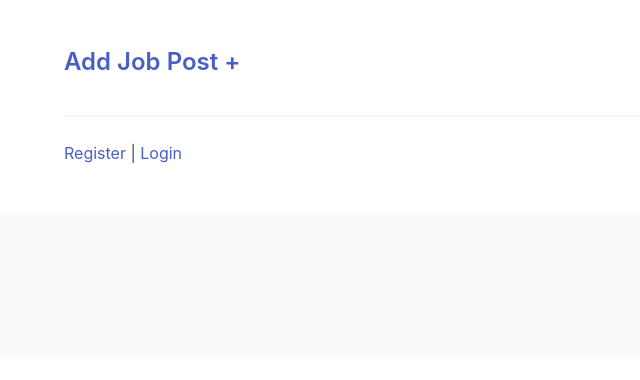
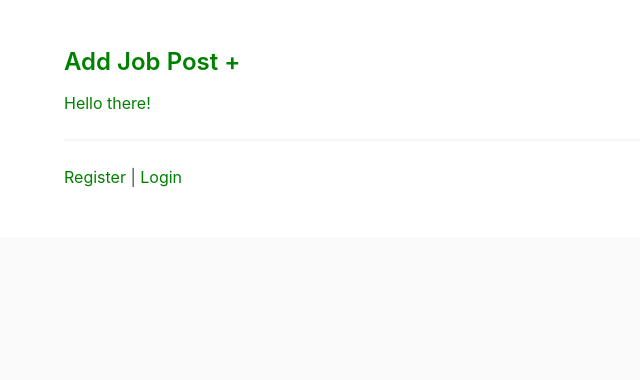
Before and after one commit to abenezerBelachew/shortTermJobs2, a Django app: page / in a window 1280 px wide. Shown: the top 380 px of the page, without its empty margins (0-640 px from the left). Run offline with Django 3.2, Linux system fonts and the light colour scheme; data that the repository does not hold is empty; some libraries are stand-ins or nearby versions.

Commit message:
Add stylesheets and update requirements to make them work.

```diff
--- /dev/null
+++ b/shortJobs/Jobs/static/jobs/style.css
@@ -0,0 +1,3 @@
+a {
+    color: green;
+}
--- a/shortJobs/Jobs/templates/jobs/home.html
+++ b/shortJobs/Jobs/templates/jobs/home.html
@@ -1,5 +1,8 @@
 <!DOCTYPE html>
 <html lang="en">
+{% load static %}
+
+<link rel="stylesheet" type="text/css" href="{% static 'jobs/style.css' %}">
 
 <head>
     <meta charset="UTF-8">
@@ -7,6 +10,7 @@
     <meta http-equiv="X-UA-Compatible" content="ie=edge">
     <title>ShortJobs</title>
     <link rel="stylesheet" href="https://cdnjs.cloudflare.com/ajax/libs/bulma/0.6.2/css/bulma.min.css" />
+    <link rel="stylesheet" type="text/css" href="{% static 'jobs/style.css' %}">
 </head>
 
 <body>
@@ -16,6 +20,7 @@
                 <div class="media-content">
                     <div class="content">
                         <h3><a href="{% url 'addJob' %}">Add Job Post +</a></h3>
+                        <a>Hello there!</a>
                     </div>
                 </div>
             </article>
```
